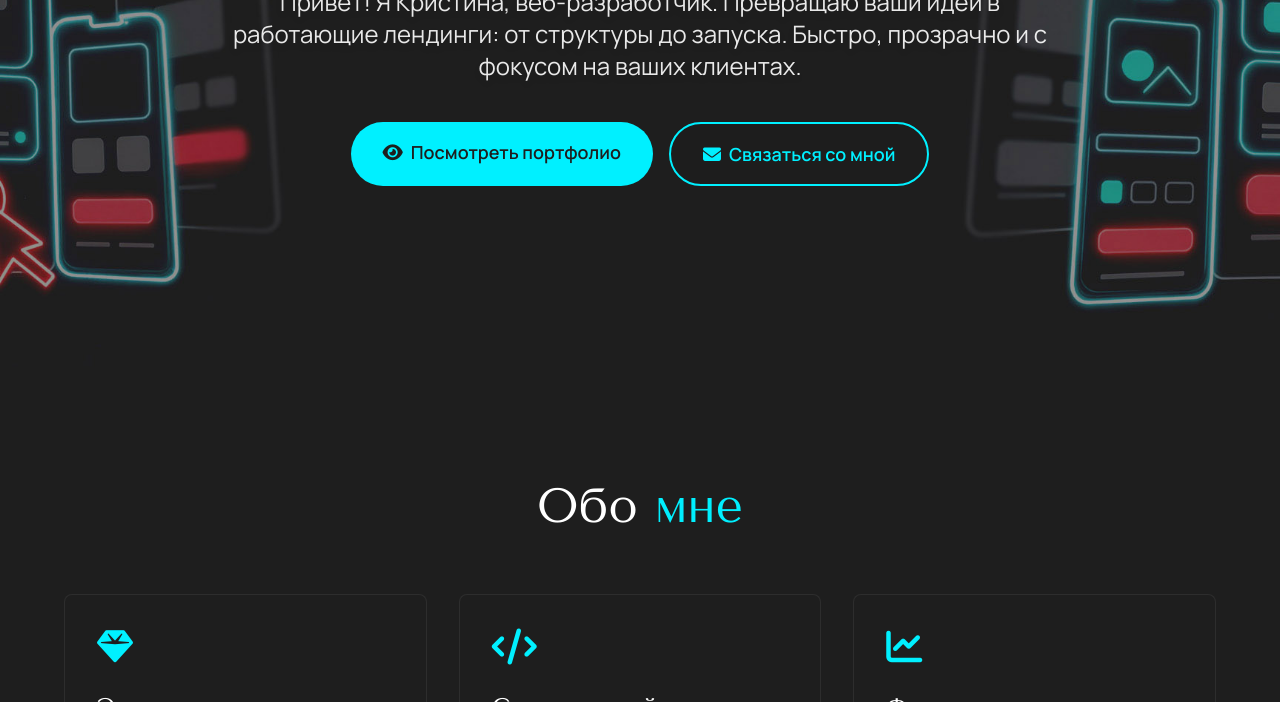
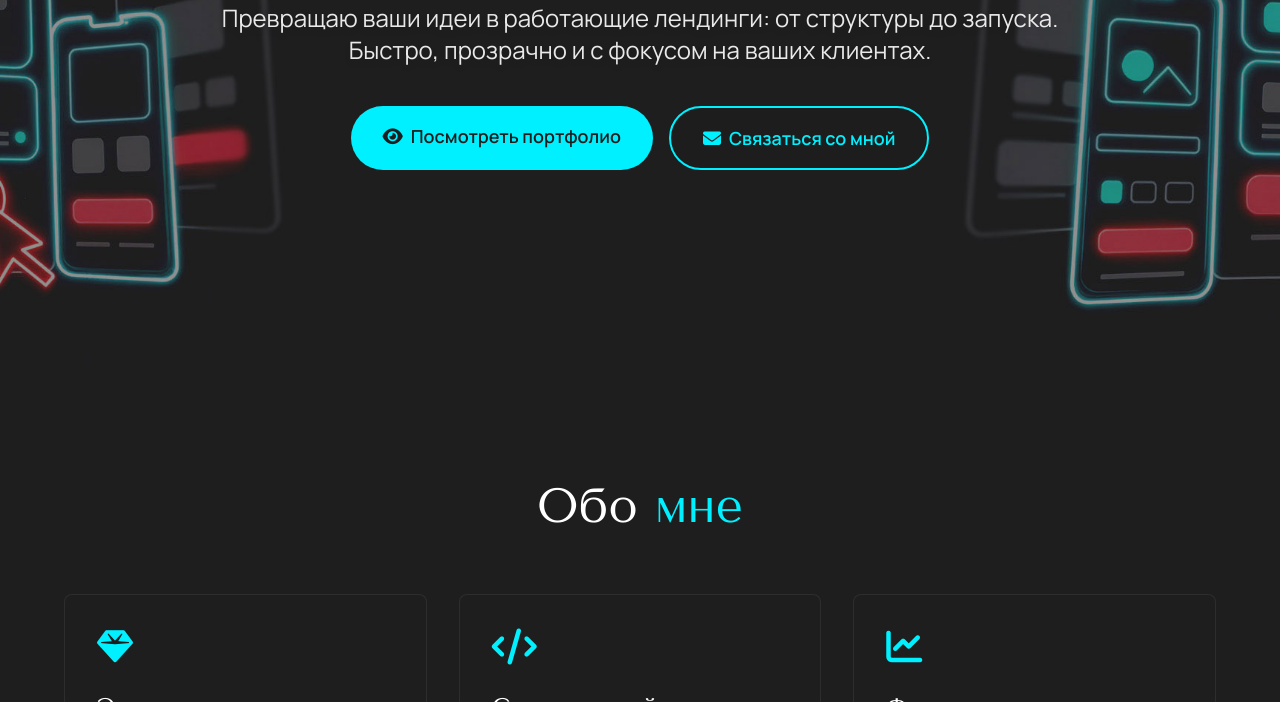
Before and after one commit to TinKrisKiss/portfolio-kris-mazur, a plain HTML site: page index.html in a window 1280 px wide. Shown: the part 398-1100 px from the top of the page. Drawn offline with nearby package versions, Linux system fonts and the light colour scheme.

Commit message:
изменения в хиро

```diff
--- a/index.html
+++ b/index.html
@@ -193,7 +193,7 @@
 
             <!-- mb-12 на мобильном создает большой воздушный отступ, визуально опуская кнопки ниже -->
             <p class="text-base md:text-2xl text-light/90 mb-96 md:mb-10 fade-in drop-shadow-md leading-relaxed">
-                Привет! Я Кристина, веб-разработчик. Превращаю ваши идеи в работающие лендинги: от структуры до запуска. Быстро, прозрачно и с фокусом на ваших клиентах.
+                Превращаю ваши идеи в работающие лендинги: от структуры до запуска. Быстро, прозрачно и с фокусом на ваших клиентах.
             </p>
 
             <div class="flex flex-col sm:flex-row gap-4 justify-center fade-in">
```
